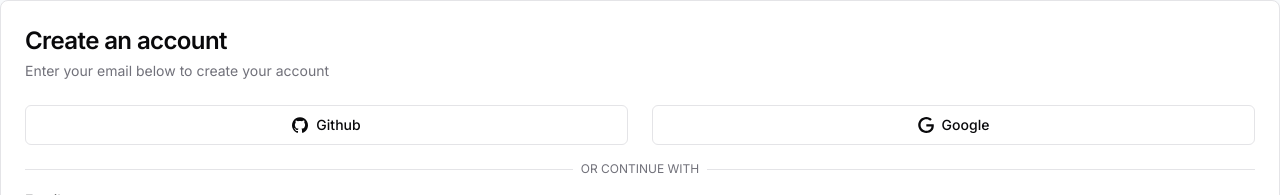
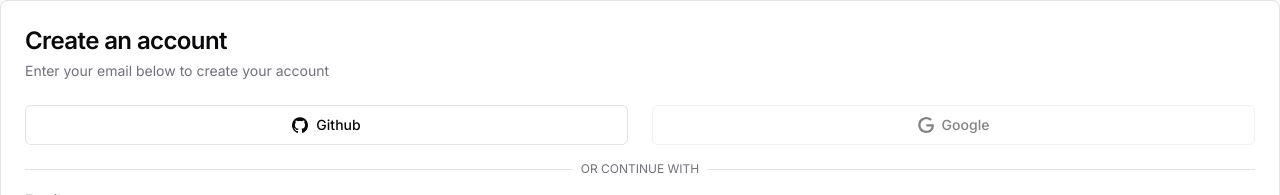
Before and after one commit to Raghav-45/never-remember, a Next.js app: page /login in a window 1280 px wide. Shown: the top 195 px of the page. Built offline with nearby package versions, Linux system fonts and the light colour scheme.

Commit message:
disabled google login

```diff
--- a/src/app/login/page.tsx
+++ b/src/app/login/page.tsx
@@ -79,7 +79,7 @@ export default function Login() {
         )}
         Github
       </Button>
-      <Button onClick={loginWithGoogle} disabled={isLoading} variant="outline">
+      <Button onClick={loginWithGoogle} disabled={true} variant="outline">
         {isLoading ? (
           <Loader2 className="mr-2 w-4 h-4 animate-spin" />
         ) : (
```
